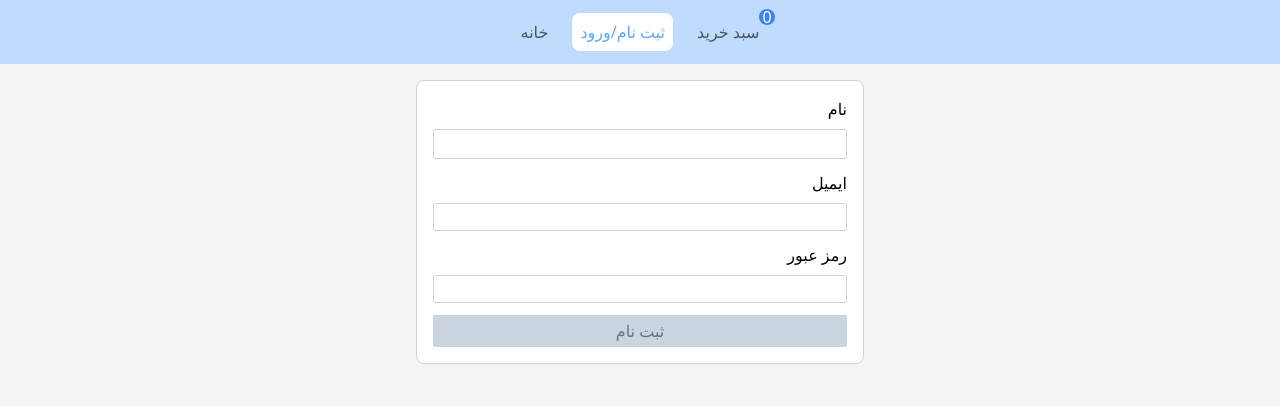
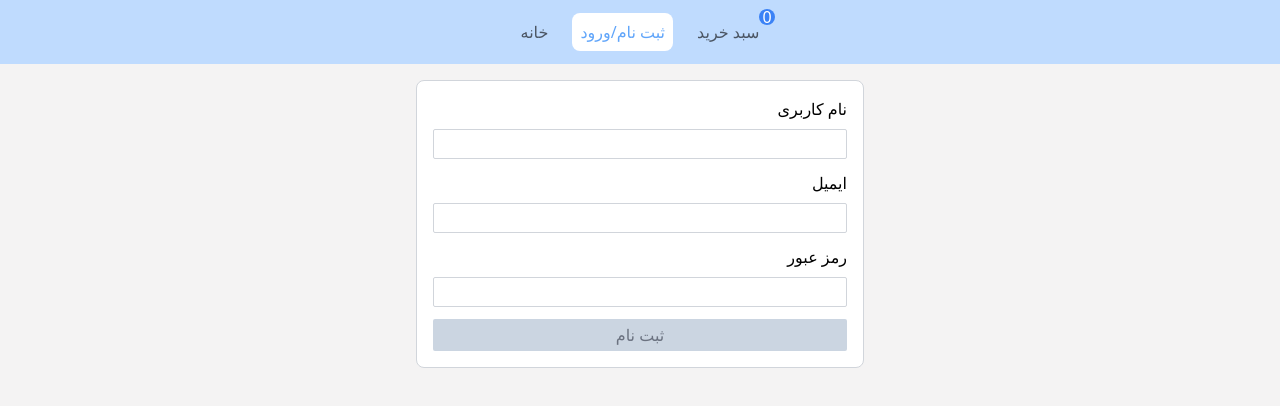
Before and after one commit to ZahraNejati79/ShoppingCart, a React (Create React App) app: page /singup in a window 1280 px wide. Shown: the top 406 px of the page. Built offline with nearby package versions, Linux system fonts and the light colour scheme.

Commit message:
show errors

```diff
--- a/src/Components/SingupForm.jsx
+++ b/src/Components/SingupForm.jsx
@@ -38,39 +38,57 @@ const SingupForm = () => {
     onSubmit: (value) => console.log(value),
     validate,
   });
-  console.log(formik.errors);
+  console.log(formik.touched);
   return (
     <div className="bg-white w-full container max-w-md p-4 mt-4 rounded-lg border border-gray-300">
       <form onSubmit={formik.handleSubmit}>
         <div className="mb-3 flex flex-col items-end justify-center gap-2 rounded-lg focus:border-blue_500 focus:border">
-          <label htmlFor="name">نام</label>
+          <label htmlFor="name">نام کاربری</label>
           <input
-            className="border border-gray-300 focus:outline-2 focus:outline-blue-500 w-full rounded-sm py-[2px] px-[5px]"
+            className="border border-gray-300 focus:outline-2 focus:outline-blue-500 w-full rounded-sm  p-[2px] px-[5px]"
             name="name"
+            onBlur={formik.handleBlur}
             onChange={formik.handleChange}
             type="text"
             value={formik.values.name}
           />
+          {formik.errors.name && formik.touched.name && (
+            <div className="mb-2 text-red-500 text-sm">
+              {formik.errors.name}
+            </div>
+          )}
         </div>
         <div className="mb-3 flex flex-col items-end justify-center gap-2 rounded-lg focus:border-blue_500 focus:border">
           <label htmlFor="email">ایمیل</label>
           <input
-            className="border border-gray-300 focus:outline-2 focus:outline-blue-500 w-full rounded-sm p-[1px] px-[5px]"
+            className="border border-gray-300 focus:outline-2 focus:outline-blue-500 w-full rounded-sm p-[2px] px-[5px]"
             name="email"
+            onBlur={formik.handleBlur}
             onChange={formik.handleChange}
-            type="text"
+            type="email"
             value={formik.values.email}
           />
+          {formik.errors.email && formik.touched.email && (
+            <div className="mb-2 text-red-500 text-sm">
+              {formik.errors.email}
+            </div>
+          )}
         </div>
         <div className="mb-3 flex flex-col items-end justify-center gap-2 rounded-lg focus:border-blue_500 focus:border">
           <label htmlFor="password">رمز عبور</label>
           <input
-            className="border border-gray-300 focus:outline-2 focus:outline-blue-500 w-full rounded-sm p-[1px] px-[5px]"
+            className="border border-gray-300 focus:outline-2 focus:outline-blue-500 w-full rounded-sm p-[2px] px-[5px]"
             name="password"
+            onBlur={formik.handleBlur}
             onChange={formik.handleChange}
-            type="text"
+            type="password"
             value={formik.values.password}
           />
+          {formik.errors.password && formik.touched.password && (
+            <div className="mb-2 text-red-500 text-sm">
+              {formik.errors.password}
+            </div>
+          )}
         </div>
         <button
           type="submit"
```
